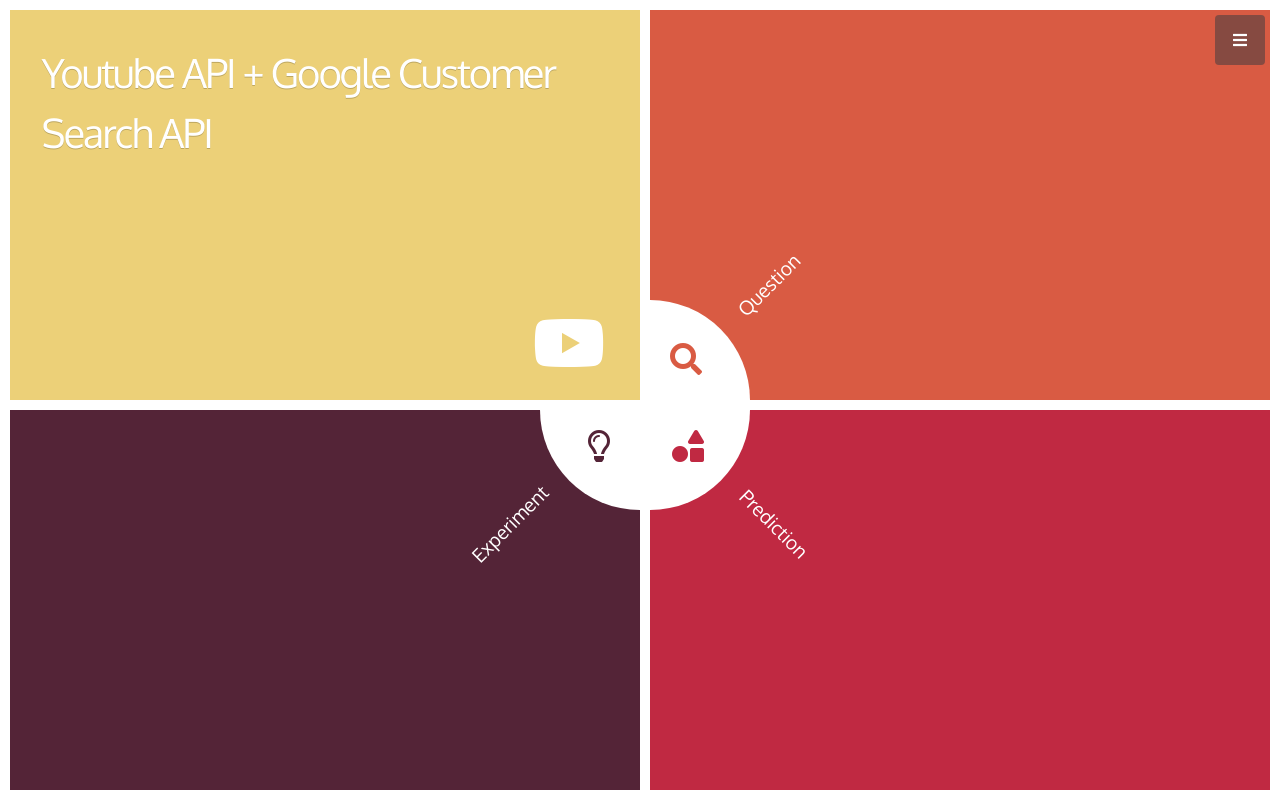
After one commit to nguyenndt278/yt_vr_combine_progress, a Python web app: template templates/intro.html in a window 1280 px wide. The commit adds this page. Run offline with Jinja, Linux system fonts and the light colour scheme; the template is opened without the code that fills it, so the values that code supplies are empty; some libraries are stand-ins or nearby versions; some web fonts are replaced.

Commit message:
12/27/19

```diff
--- /dev/null
+++ b/static/css/mystyle_intro.css
@@ -0,0 +1,223 @@
+@import url(https://fonts.googleapis.com/css?family=Oxygen);
+@import url(http://weloveiconfonts.com/api/?family=entypo);
+
+fa {
+  font-family: 'FontAwesome';
+}
+
+* {
+  box-sizing: border-box;
+}
+
+.preload * {
+  transition: none !important;
+}
+
+html
+{
+  position: relative;
+  min-height: 100%;
+}
+
+body {
+  background: #fff;
+}
+
+body,
+.wrapper{
+  position: absolute;
+  left: 0;
+  top: 0;
+  right: 0;
+  bottom: 0;
+}
+
+.grid-unit {
+  position: relative;
+  float: left;
+  border-top: 10px solid #fff;
+  border-left: 10px solid #fff;
+  width: 50%;
+  height: 50%;
+  perspective: 800;
+  overflow: hidden;
+}
+
+.top-left {
+  background: rgba(236,208,120,1);
+}
+
+.top-right {
+  background: rgba(217,91,67,1);
+  border-right: 10px solid #fff;
+}
+
+.bottom-right {
+  background: rgba(192,41,66,1);
+  border-bottom: 10px solid #fff;
+  border-right: 10px solid #fff;
+}
+
+.bottom-left {
+  background: rgba(84,36,55,1);
+  border-bottom: 10px solid #fff;
+}
+
+.swing-panel {
+  position: absolute;
+  top: 0;
+  left: 0;
+  width: 100%;
+  height: 100%;
+  font-size: 2.5em;
+  color: #fff;
+  font-family: Oxygen, arial, sans-serif;
+  transform-origin: left 50%;
+  transform: rotateY(120deg);
+  transition: transform .5s ease;
+  letter-spacing: -.05em;
+  text-shadow: 0 1px 0 rgba(0,0,0,.2);
+}
+
+.top-right .swing-panel,
+.bottom-right .swing-panel{
+  transform-origin: right 50%;
+  transform: rotateY(-120deg);
+}
+
+.desc {
+  display: block;
+  position: absolute;
+   padding: 5%;
+}
+
+.label {
+  position: absolute;
+  font-family: Oxygen, arial, sans-serif;
+  color: #fff;
+  font-size: 1.2em;
+  opacity: 1;
+  transition: opacity .5s ease;
+}
+
+.grid-unit:hover .label {
+  opacity: 0;
+}
+
+.top-left .label {
+  bottom: 100px;
+  right: 80px;
+  transform: rotate(45deg);
+}
+
+.top-right .label {
+  bottom: 100px;
+  left: 80px;
+  transform: rotate(-45deg);
+}
+
+.bottom-left .label {
+  top: 100px;
+  right: 80px;
+  transform: rotate(-45deg);
+}
+
+.bottom-right .label {
+  top: 100px;
+  left: 80px;
+  transform: rotate(45deg);
+}
+
+.top-left .desc {
+  top: 0;
+  left: 0;
+}
+
+.top-right .desc {
+  top: 0;
+  right: 0;
+}
+
+.bottom-left .desc {
+  bottom: 0;
+  left: 0;
+}
+
+.bottom-right .desc {
+  bottom: 0;
+  right: 0;
+}
+
+.grid-unit:hover .swing-panel {
+  transform: rotateY(0deg);
+}
+
+.sphere {
+  position: absolute;
+  width: 200px;
+  height: 200px;
+  background-color: rgba(255,255,255,1);
+  border-radius: 500px;
+  transition: background-color .25s ease;
+  opacity: 1;
+}
+
+.top-left .sphere {
+  right: -100px;
+  bottom: -100px;
+}
+
+.top-right .sphere {
+  left: -100px;
+  bottom: -100px;
+}
+
+.bottom-right .sphere {
+  left: -100px;
+  top: -100px;
+}
+
+.bottom-left .sphere {
+  right: -100px;
+  top: -100px;
+}
+
+.grid-unit:hover .sphere {
+  background-color: rgba(255,255,255,0);
+}
+
+.icon {
+  position: absolute;
+  font-size: 2em;
+  transition: all .25s ease;
+  z-index: 5;
+}
+
+.bottom-left .icon {
+  top: 20px;
+  right: 30px;
+  color: rgba(84,36,55,1);
+}
+
+.bottom-right .icon {
+  top: 20px;
+  left: 22px;
+  color: rgba(192,41,66,1);
+}
+
+.top-right .icon {
+  bottom: 25px;
+  left: 20px;
+  color: rgba(217,91,67,1);
+}
+
+.top-left .icon {
+  bottom: 25px;
+  right: 35px;
+  color: rgba(236,208,120,1);
+}
+
+.grid-unit:hover .icon {
+  color: #fff;
+  font-size: 4em;
+}
--- /dev/null
+++ b/static/js/intro.js
@@ -0,0 +1,9 @@
+jQuery(function(){
+
+    $(window).load(function(){
+
+    $('.wrapper').removeClass('preload');
+
+    });
+
+  });
--- /dev/null
+++ b/templates/intro.html
@@ -0,0 +1,106 @@
+<!DOCTYPE html>
+<html>
+
+<head>
+
+    <script src="https://code.jquery.com/jquery-2.1.3.min.js"></script>
+    <link rel="stylesheet" href="https://stackpath.bootstrapcdn.com/bootstrap/4.3.1/css/bootstrap.min.css"
+        integrity="sha384-ggOyR0iXCbMQv3Xipma34MD+dH/1fQ784/j6cY/iJTQUOhcWr7x9JvoRxT2MZw1T" crossorigin="anonymous">
+    <link rel="stylesheet" href="https://use.fontawesome.com/releases/v5.6.3/css/all.css"
+        integrity="sha384-UHRtZLI+pbxtHCWp1t77Bi1L4ZtiqrqD80Kn4Z8NTSRyMA2Fd33n5dQ8lWUE00s/" crossorigin="anonymous">
+    <link rel="stylesheet" href="../static/css/mystyle_intro.css">
+    <link href="../static/vendor/bootstrap/css/bootstrap.min.css" rel="stylesheet">
+    <link href="../static/vendor/fontawesome-free/css/all.min.css" rel="stylesheet" type="text/css">
+    <link href="https://fonts.googleapis.com/css?family=Source+Sans+Pro:300,400,700,300italic,400italic,700italic"
+      rel="stylesheet" type="text/css">
+    <link href="../static/vendor/simple-line-icons/css/simple-line-icons.css" rel="stylesheet">
+    <link href="../static/css/stylish-portfolio.css" rel="stylesheet">
+
+    <a class="menu-toggle rounded" href="#">
+        <i class="fas fa-bars"></i>
+      </a>
+      <nav id="sidebar-wrapper">
+        <ul class="sidebar-nav">
+          <li class="sidebar-brand">
+            <a class="js-scroll-trigger" href="#page-top">Viral Search</a>
+          </li>
+          <li class="sidebar-nav-item">
+            <a class="js-scroll-trigger" href="#page-top">Home</a>
+          </li>
+          <li class="sidebar-nav-item">
+            <a class="js-scroll-trigger" href="#about">About</a>
+          </li>
+          <li class="sidebar-nav-item">
+            <a class="js-scroll-trigger" href="#portfolio">Portfolio</a>
+          </li>
+          <li class="sidebar-nav-item">
+            <a class="js-scroll-trigger" href="#contact">Contact</a>
+          </li>
+        </ul>
+      </nav>
+</head>
+
+<body>
+    <div class="wrapper preload">
+        <section class="grid-unit top-left">
+            <div class="swing-panel">
+                <span class="desc">Youtube API + Google Customer Search API</span>
+            </div>
+            <div class="sphere"></div>
+            <span class="icon fab fa-youtube"></span>
+            <span class="label">Source</span>
+        </section>
+        <section class="grid-unit top-right">
+            <div class="swing-panel">
+                <span class="desc">What is trending on Youtube?</span>
+            </div>
+            <div class="sphere"></div>
+            <span class="icon fas fa-search"></span>
+            <span class="label">Question</span>
+        </section>
+        <section class="grid-unit bottom-left">
+            <div class="swing-panel">
+                <span class="desc">Interative Searcher</span>
+            </div>
+            <div class="sphere"></div>
+            <span class="icon far fa-lightbulb"></span>
+            <span class="label">Experiment</span>
+        </section>
+        <section class="grid-unit bottom-right">
+            <div class="swing-panel">
+                <span class="desc">1) Factor affects viral videos? 2) Guess sentiment</span>
+            </div>
+            <div class="sphere"></div>
+            <span class="icon fas fa-shapes"></span>
+            <span class="label">Prediction</span>
+        </section>
+    </div><!-- end wrapper -->
+      <!-- Scroll to Top Button-->
+  <a class="scroll-to-top rounded js-scroll-trigger" href="#page-top">
+    <i class="fas fa-angle-up"></i>
+  </a>
+
+  <!-- Bootstrap core JavaScript -->
+  <script src="../static/vendor/jquery/jquery.min.js"></script>
+  <script src="../static/vendor/bootstrap/js/bootstrap.bundle.min.js"></script>
+
+  <!-- Plugin JavaScript -->
+  <script src="../static/vendor/jquery-easing/jquery.easing.min.js"></script>
+
+  <!-- Custom scripts for this template -->
+  <script src="../static/js/stylish-portfolio.min.js"></script>
+
+    <script src="https://d3js.org/d3.v5.min.js"></script>
+    <script src="https://code.jquery.com/jquery-3.4.1.slim.min.js"
+        integrity="sha384-J6qa4849blE2+poT4WnyKhv5vZF5SrPo0iEjwBvKU7imGFAV0wwj1yYfoRSJoZ+n"
+        crossorigin="anonymous"></script>
+    <script src="https://cdn.jsdelivr.net/npm/popper.js@1.16.0/dist/umd/popper.min.js"
+        integrity="sha384-Q6E9RHvbIyZFJoft+2mJbHaEWldlvI9IOYy5n3zV9zzTtmI3UksdQRVvoxMfooAo"
+        crossorigin="anonymous"></script>
+    <script src="https://stackpath.bootstrapcdn.com/bootstrap/4.4.1/js/bootstrap.min.js"
+        integrity="sha384-wfSDF2E50Y2D1uUdj0O3uMBJnjuUD4Ih7YwaYd1iqfktj0Uod8GCExl3Og8ifwB6"
+        crossorigin="anonymous"></script>
+    <script src="../static/js/intro.js" type="text/javascript"></script>
+</body>
+
+</html>
```
Also changed, not shown: static/css/mystyle_index.css (added, +188 -0 lines), static/js/landing_page.js (added, +35 -0 lines), templates/index.html (renamed from templates/sentiment_extra.html, +16 -12 lines).
